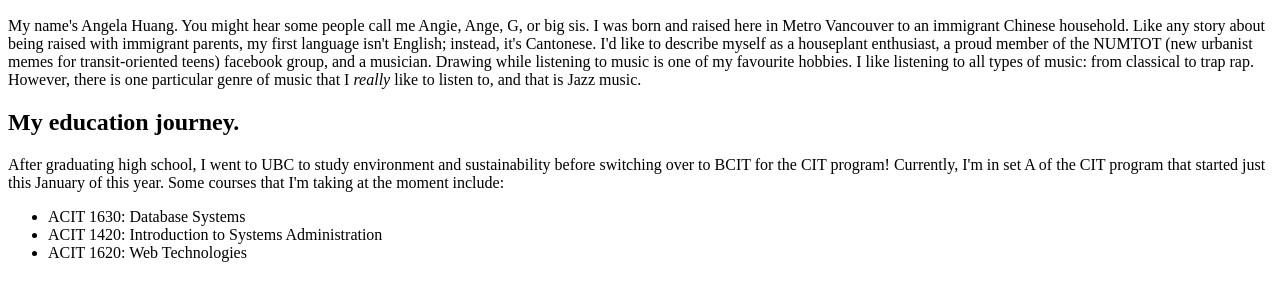
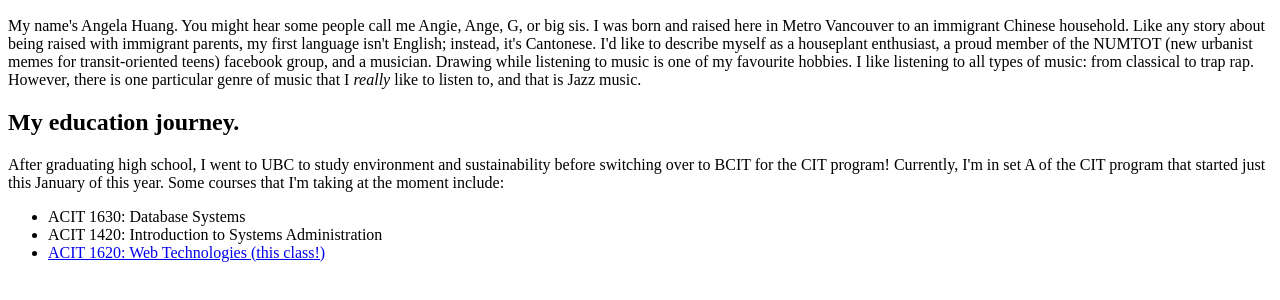
Before and after one commit to angiehhu/labfive, a plain HTML site: page index.html in a window 1280 px wide. Shown: the part 110-410 px from the top of the page. Drawn offline with Linux system fonts and the light colour scheme.

Commit message:
added hyperlink to ACIT1620 class with tooltip

```diff
--- a/index.html
+++ b/index.html
@@ -19,7 +19,7 @@
             <ul>
                 <li>ACIT 1630: Database Systems</li>
                 <li>ACIT 1420: Introduction to Systems Administration</li>
-                <li>ACIT 1620: Web Technologies</li>
+                <li><a href="https://www.bcit.ca/outlines/20231089205/" title="course outline">ACIT 1620: Web Technologies (this class!)</a></li>
             </ul>
         </p>
 
```
